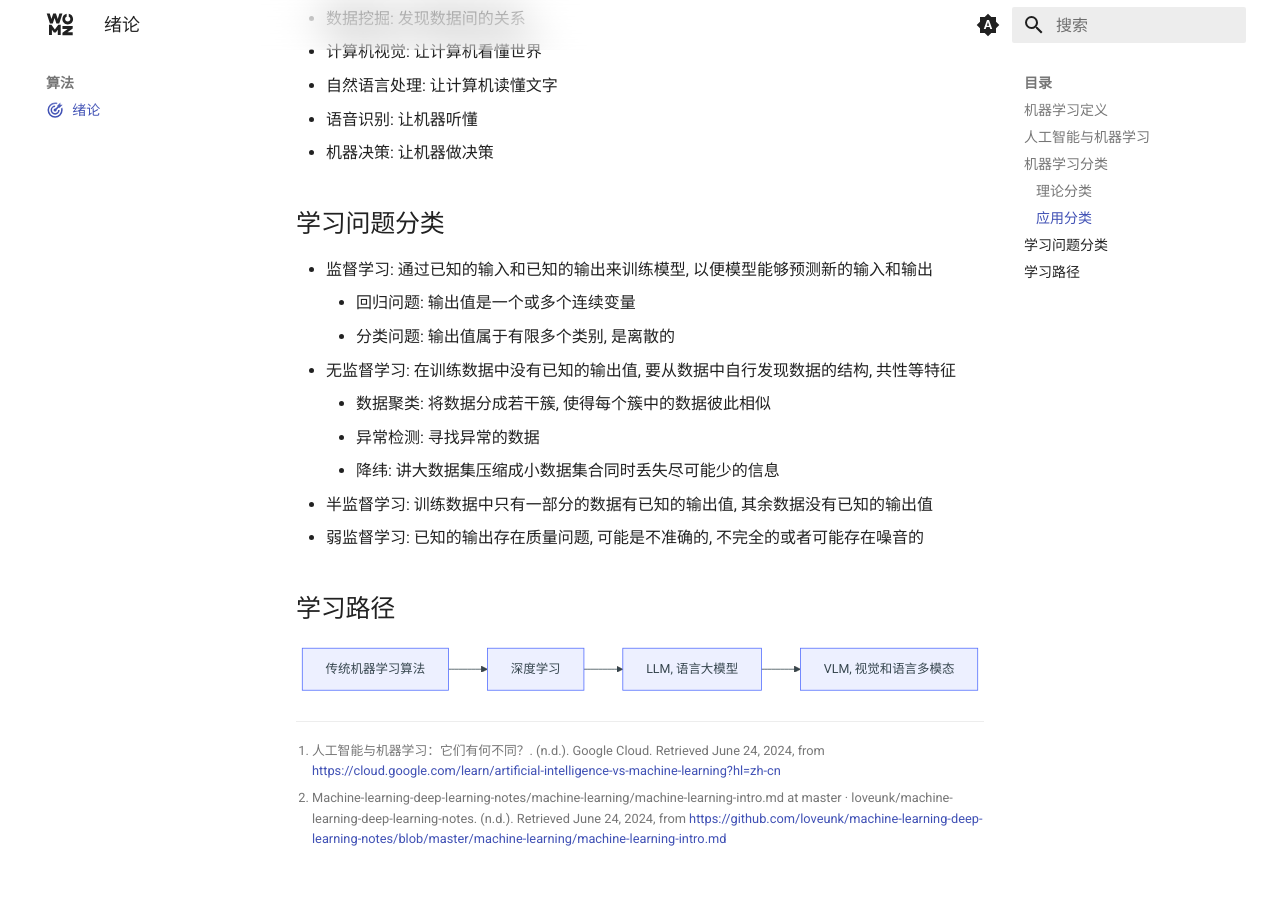
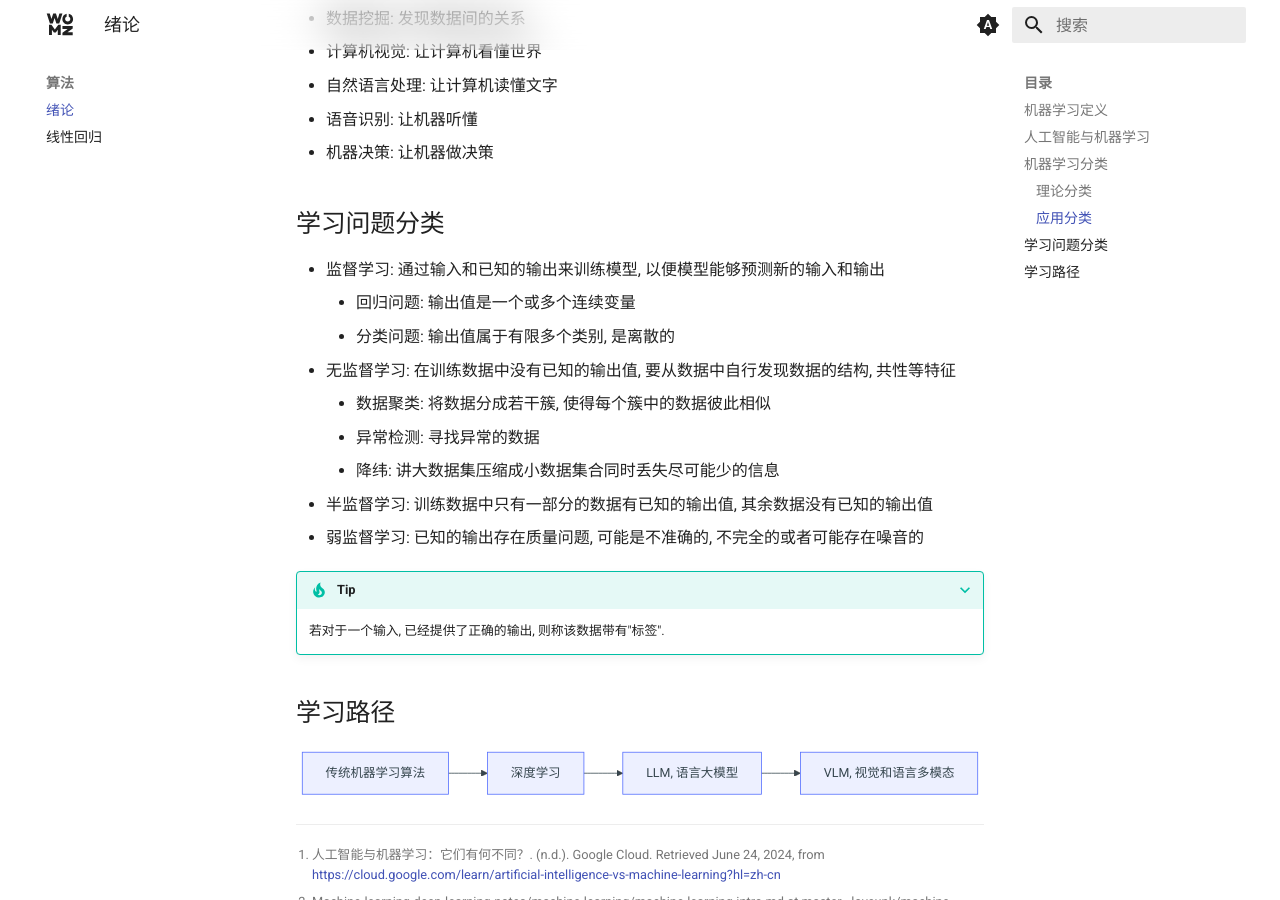
Before and after one commit to sigmax01/ml, an MkDocs documentation site: the page built from docs/算法/绪论.md, in a window 1280 px wide and 900 px high, scrolled down 1398 px. Built offline with MkDocs 1.6.1 and Material for MkDocs 9.7.7, drawn with Linux system fonts in a browser that asks for light colours; comment, search, counter and statistics services are not loaded.

Commit message:
feat: Add linear regression section to documentation

```diff
--- a/docs/算法/绪论.md
+++ b/docs/算法/绪论.md
@@ -1,6 +1,5 @@
 ---
 title: 绪论
-icon: material/bullseye-arrow
 comments: true
 ---
 
@@ -49,7 +48,7 @@
 
 ## 学习问题分类
 
-- 监督学习: 通过已知的输入和已知的输出来训练模型, 以便模型能够预测新的输入和输出
+- 监督学习: 通过输入和已知的输出来训练模型, 以便模型能够预测新的输入和输出
     - 回归问题: 输出值是一个或多个连续变量
     - 分类问题: 输出值属于有限多个类别, 是离散的
 - 无监督学习: 在训练数据中没有已知的输出值, 要从数据中自行发现数据的结构, 共性等特征
@@ -58,6 +57,10 @@
     - 降纬: 讲大数据集压缩成小数据集合同时丢失尽可能少的信息
 - 半监督学习: 训练数据中只有一部分的数据有已知的输出值, 其余数据没有已知的输出值
 - 弱监督学习: 已知的输出存在质量问题, 可能是不准确的, 不完全的或者可能存在噪音的
+
+???+ tip "Tip"
+
+    若对于一个输入, 已经提供了正确的输出, 则称该数据带有"标签".
 
 ## 学习路径
 
--- a/mkdocs.yml
+++ b/mkdocs.yml
@@ -124,3 +124,4 @@
     - index.md
   - 算法:
     - 绪论: 算法/绪论.md
+    - 线性回归: 算法/线性回归.md
```
Also changed, not shown: docs/index.md (+1 -0 lines), docs/算法/线性回归.md (added, +6 -0 lines).
